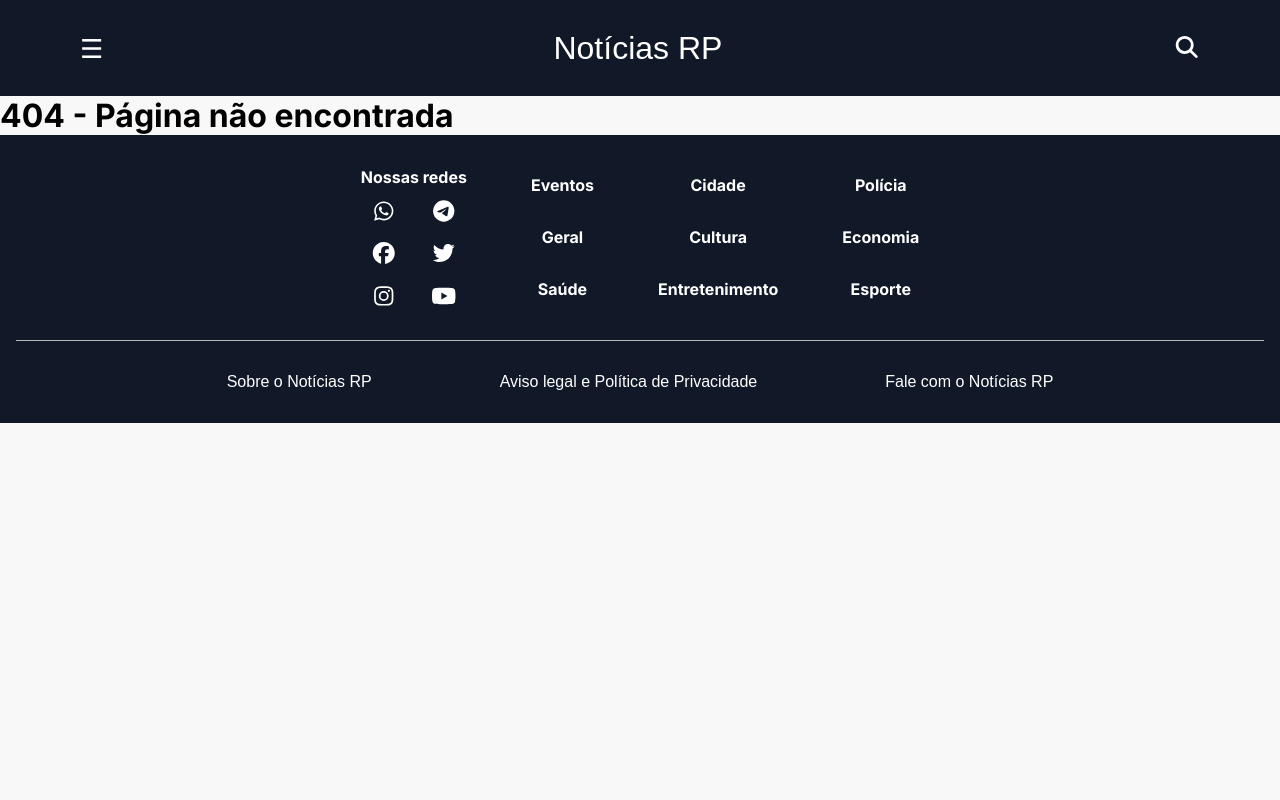
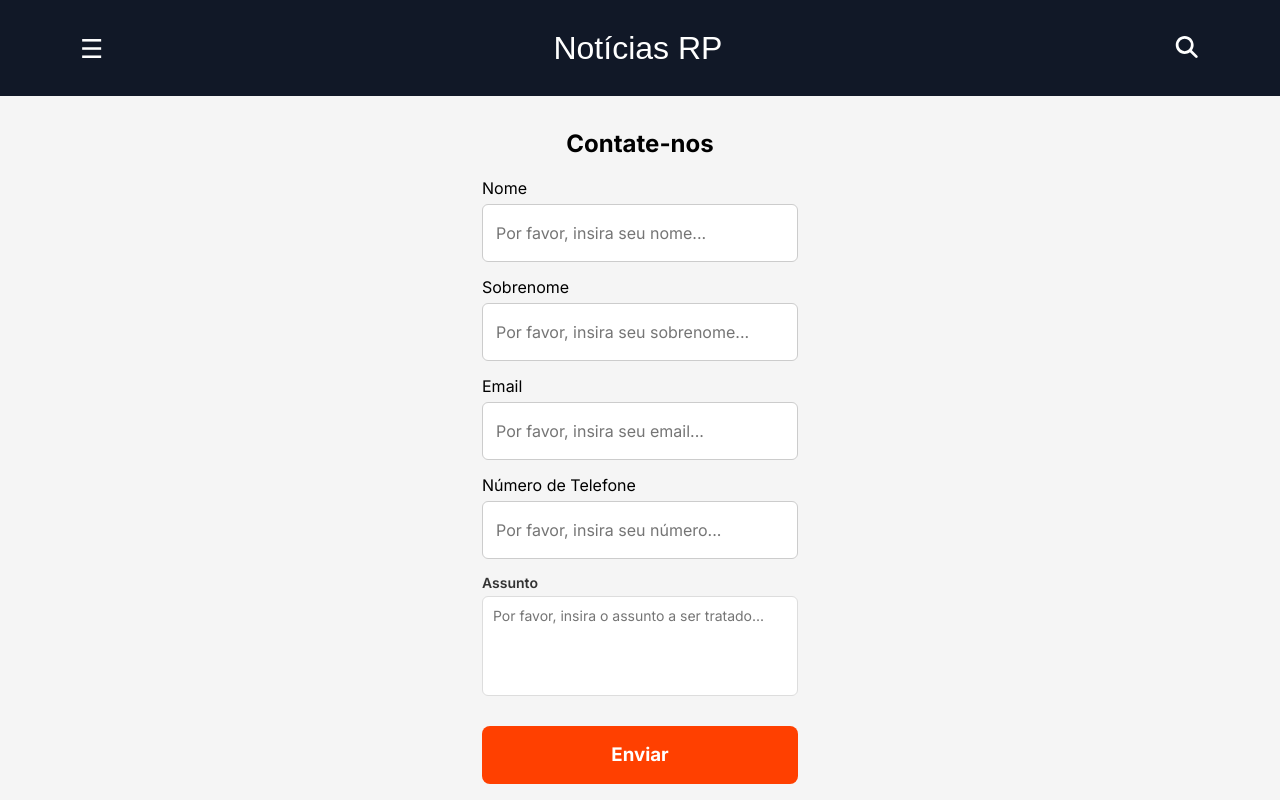
Before and after one commit to 01EmComp/portal-noticias, a React (Vite) app: page /contact in a window 1280 px wide. Shown: the top 800 px of the page. Built offline with nearby package versions, Linux system fonts and the light colour scheme; a web font is replaced by a local one.

Commit message:
[feat] Criação da página de Contato e ajustes no Header, Footer, Home e rotas

```diff
--- a/src/AppRoutes.jsx
+++ b/src/AppRoutes.jsx
@@ -5,6 +5,7 @@ import { Routes, Route } from "react-router-dom";
 import Home from "./Pages/Home/Home";
 import Login from "./Pages/Login/Login";
 import Register from "./Pages/Register/Register";
+import Contact from "./Pages/Contact/Contact";
 
 const AppRoutes = () => {
   return (
@@ -16,6 +17,9 @@ const AppRoutes = () => {
       <Route path="/login" element={<Login />} />
       <Route path="/register" element={<Register />} />
 
+      {/* Contate-nos */}
+      <Route path="/contact" element={<Contact />} />
+
       {/* Rota fallback para páginas inexistentes */}
       <Route path="*" element={<h1>404 - Página não encontrada</h1>} />
     </Routes>
--- a/src/Components/Footer/Footer.jsx
+++ b/src/Components/Footer/Footer.jsx
@@ -84,7 +84,7 @@ const Footer = () => {
         <Link to="/">
           <p>Aviso legal e Política de Privacidade</p>
         </Link>
-        <Link to="/">
+        <Link to="/contact">
           <p>Fale com o Notícias RP</p>
         </Link>
       </div>
--- a/src/Components/Header/Header.jsx
+++ b/src/Components/Header/Header.jsx
@@ -50,7 +50,7 @@ const Header = () => {
                 <Link to="/login">
                   <li>Login</li>
                 </Link>
-                <Link to="/">
+                <Link to="/contact">
                   <li>Contate-nos</li>
                 </Link>
                 <Link to="/">
@@ -84,7 +84,7 @@ const Header = () => {
                 <Link to="/login">
                   <li>Login</li>
                 </Link>
-                <Link to="/">
+                <Link to="/contact">
                   <li>Contate-nos</li>
                 </Link>
                 <Link to="/">
--- /dev/null
+++ b/src/Pages/Contact/Contact.css
@@ -0,0 +1,77 @@
+.contact-screen {
+  display: flex;
+  flex-direction: column;
+  justify-content: center;
+  align-items: center;
+  min-height: 90vh;
+  background-color: #f5f5f5;
+}
+
+.contact-container {
+  display: flex;
+  flex-direction: column;
+  align-items: center;
+  gap: 20px;
+}
+
+.contact-container h2 {
+  font-size: 24px;
+  font-weight: bold;
+  text-align: center;
+}
+
+.contact-form {
+  display: flex;
+  flex-direction: column;
+  gap: 15px;
+  width: 100%;
+}
+
+.textarea-group {
+  display: flex;
+  flex-direction: column;
+  gap: 5px;
+}
+
+.textarea-group label {
+  font-size: 14px;
+  font-weight: 600;
+  color: #333;
+}
+
+.textarea-group textarea {
+  border: 1px solid #ddd;
+  border-radius: 6px;
+  padding: 10px;
+  font-size: 14px;
+  outline: none;
+  resize: none;
+  min-height: 100px;
+  transition: border-color 0.3s;
+}
+
+.textarea-group textarea:focus {
+  border-color: var(--secundary-color);
+}
+
+.feedback {
+  margin-top: 10px;
+  font-size: 14px;
+  font-weight: 600;
+  text-align: center;
+  padding: 10px;
+  border-radius: 6px;
+  width: 100%;
+}
+
+.feedback.success {
+  color: #155724;
+  background: #d4edda;
+  border: 1px solid #c3e6cb;
+}
+
+.feedback.error {
+  color: #721c24;
+  background: #f8d7da;
+  border: 1px solid #f5c6cb;
+}
--- /dev/null
+++ b/src/Pages/Contact/Contact.jsx
@@ -0,0 +1,112 @@
+import { useState } from "react";
+
+import InputText from "/src/Components/InputText/index.jsx";
+import Button from "/src/Components/Button/index.jsx";
+
+import "./Contact.css";
+
+function Contact() {
+  const [formData, setFormData] = useState({
+    nome: "",
+    sobrenome: "",
+    email: "",
+    telefone: "",
+    assunto: "",
+  });
+
+  const [feedback, setFeedback] = useState(null);
+
+  const handleChange = (e) => {
+    const { name, value } = e.target;
+    setFormData((prev) => ({ ...prev, [name]: value }));
+  };
+
+  const handleSubmit = (e) => {
+    e.preventDefault();
+
+    if (!formData.nome || !formData.email || !formData.assunto) {
+      setFeedback({ type: "error", message: "Preencha os campos obrigatórios!" });
+      return;
+    }
+
+    setFeedback({ type: "success", message: "Mensagem enviada com sucesso!" });
+
+    setFormData({
+      nome: "",
+      sobrenome: "",
+      email: "",
+      telefone: "",
+      assunto: "",
+    });
+
+  };
+
+  return (
+    <div className="contact-screen">
+      <div className="contact-container">
+        <h2>Contate-nos</h2>
+
+        <form onSubmit={handleSubmit} className="contact-form">
+          <InputText
+            label="Nome"
+            name="nome"
+            value={formData.nome}
+            onChange={handleChange}
+            placeholder="Por favor, insira seu nome..."
+          />
+
+          <InputText
+            label="Sobrenome"
+            name="sobrenome"
+            value={formData.sobrenome}
+            onChange={handleChange}
+            placeholder="Por favor, insira seu sobrenome..."
+          />
+
+          <InputText
+            label="Email"
+            name="email"
+            type="email"
+            value={formData.email}
+            onChange={handleChange}
+            placeholder="Por favor, insira seu email..."
+          />
+
+          <InputText
+            label="Número de Telefone"
+            name="telefone"
+            type="tel"
+            value={formData.telefone}
+            onChange={handleChange}
+            placeholder="Por favor, insira seu número..."
+          />
+
+          <div className="textarea-group">
+            <label htmlFor="assunto">Assunto</label>
+            <textarea
+              id="assunto"
+              name="assunto"
+              value={formData.assunto}
+              onChange={handleChange}
+              placeholder="Por favor, insira o assunto a ser tratado..."
+            />
+          </div>
+
+          <Button
+            text="Enviar"
+            type="submit"
+            style={{ marginTop: "15px", width: "100%", height: "58px" }}
+          />
+        </form>
+
+        {feedback && (
+          <p className={`feedback ${feedback.type}`}>
+            {feedback.message}
+          </p>
+        )}
+      </div>
+    </div>
+  );
+}
+
+export default Contact;
--- a/src/Pages/Home/Home.jsx
+++ b/src/Pages/Home/Home.jsx
@@ -288,7 +288,7 @@ const Home = () => {
             <span>colaborador</span>
           </div>
           <div className="right-side">
-            <Link to="/">
+            <Link to="/contact">
               <div className="button-link">Clique aqui</div>
             </Link>
           </div>
```
